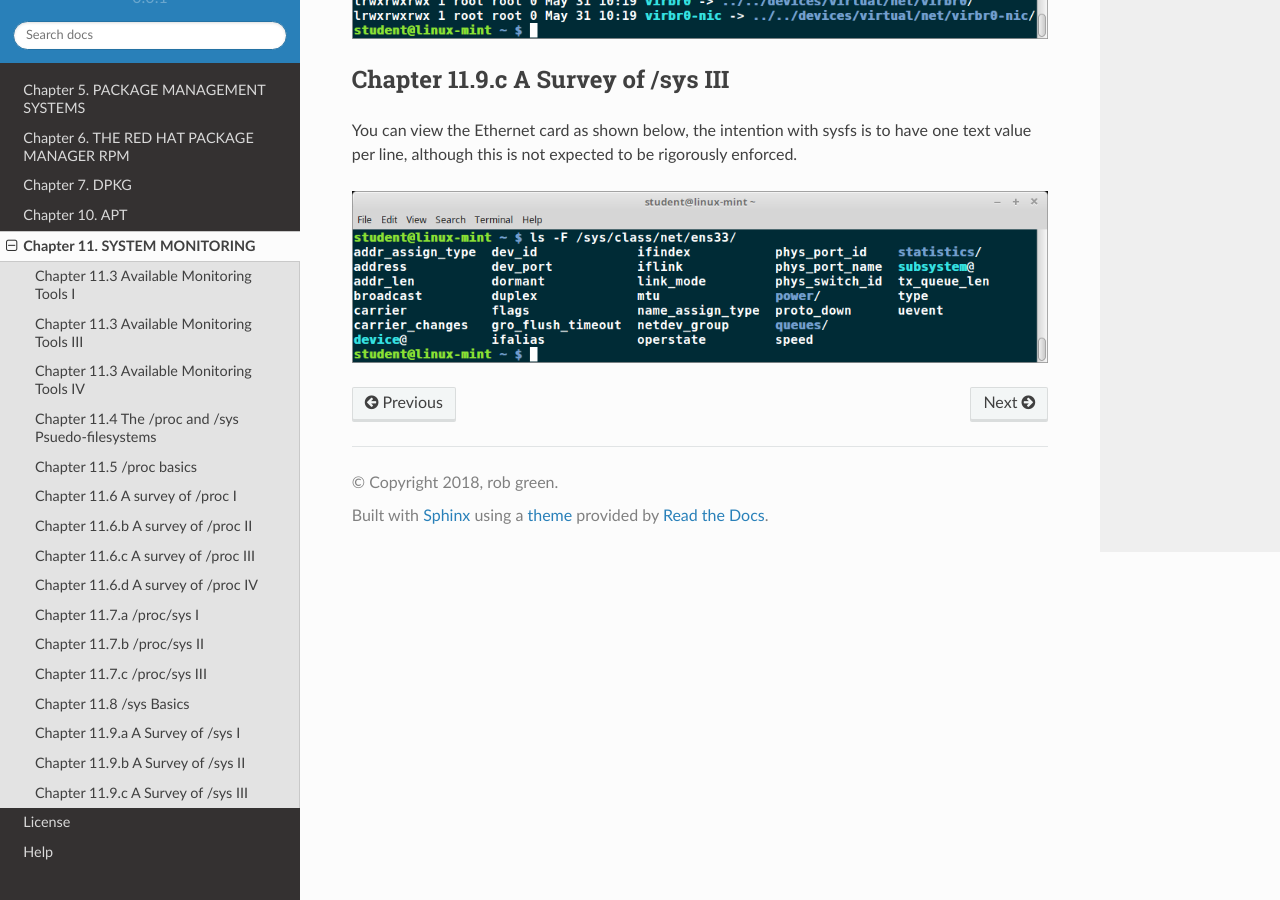
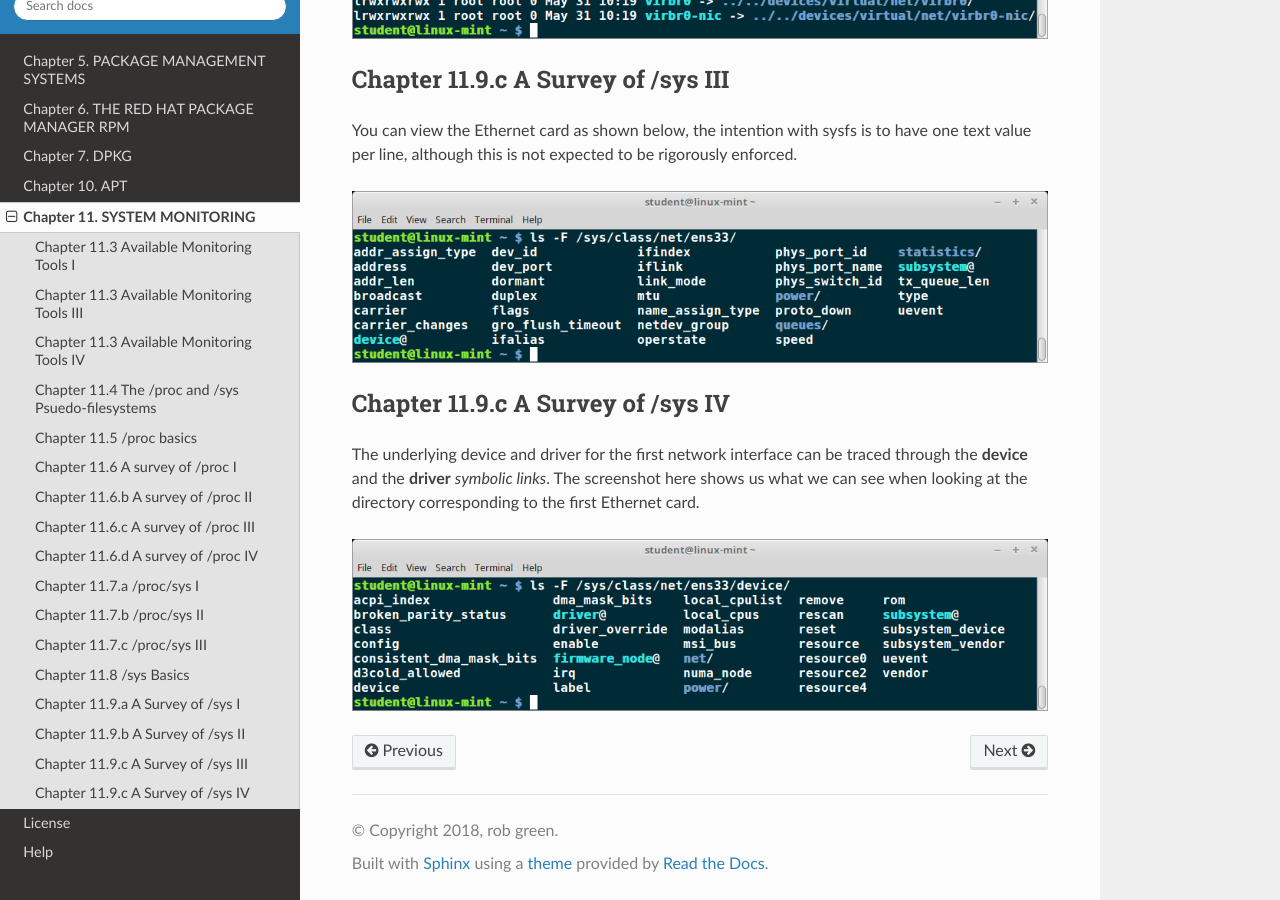
Before and after one commit to py010/linfun, a Sphinx documentation site: the page built from docs/source/chapter11.rst, in a window 1280 px wide and 900 px high, scrolled down 6947 px. Built offline with Sphinx 7.4.7 and the Read the Docs theme 2.0.0, drawn with Linux system fonts in a browser that asks for light colours; pages that are not in the unit, such as notebooks, are missing from menus.

Commit message:
sar image added

```diff
--- a/docs/source/chapter11.rst
+++ b/docs/source/chapter11.rst
@@ -238,3 +238,11 @@ Chapter 11.9.c A Survey of /sys III
 You can view the Ethernet card as shown below, the intention with sysfs is to have one text value per line, although this is not expected to be rigorously enforced.
 
 .. image:: https://github.com/py010/linfun/blob/master/docs/source/images/sysclassnetcard.png?raw=true
+
+
+Chapter 11.9.c A Survey of /sys IV
+^^^^^^^^^^^^^^^^^^^^^^^^^^^^^^^^^^
+
+The underlying device and driver for the first network interface can be traced through the **device** and the **driver** *symbolic links*. The screenshot here shows us what we can see when looking at the directory corresponding to the first Ethernet card.
+
+.. image:: https://github.com/py010/linfun/blob/master/docs/source/images/sysclassnetcarddevice.png?raw=true
```
Also changed, not shown: docs/source/images/sar.png (added).
